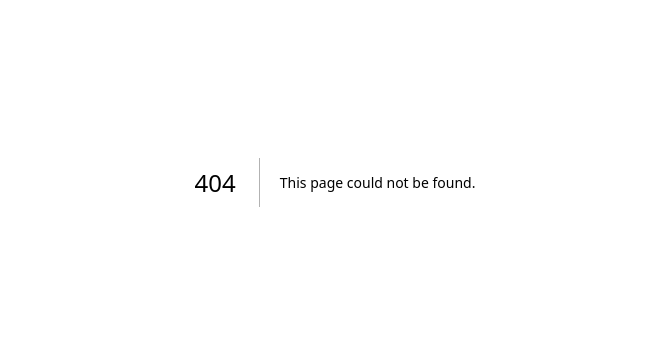
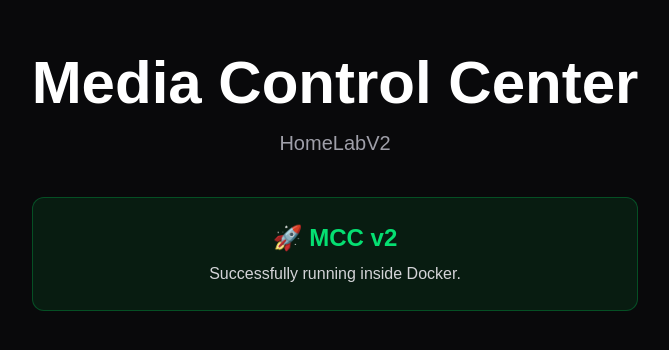
Before and after one commit to Alcyonius/media-control-center, a Next.js app: page / in a window 1280 px wide. Before the commit this address had no page. Shown: the part 218-568 px from the top of the page, without its empty margins (305-974 px from the left). Built offline with nearby package versions, Linux system fonts and the light colour scheme.

Commit message:
Overhaul

```diff
--- a/docker-compose.yml
+++ b/docker-compose.yml
@@ -1,7 +1,7 @@
 services:
-  media-control-center:
+  mcc:
     build: .
-    container_name: media-control-center
+    container_name: mcc
 
     ports:
       - "3002:3000"
--- /dev/null
+++ b/src/app/page.tsx
@@ -0,0 +1,29 @@
+export default function HomePage() {
+  return (
+    <main className="min-h-screen bg-zinc-950 text-white flex items-center justify-center">
+      <div className="text-center space-y-4">
+
+        <h1 className="text-6xl font-bold">
+          Media Control Center
+        </h1>
+
+        <p className="text-zinc-400 text-xl">
+          HomeLabV2
+        </p>
+
+        <div className="mt-10 rounded-xl border border-green-500/30 bg-green-500/10 p-6">
+
+          <h2 className="text-2xl font-semibold text-green-400">
+            🚀 MCC v2
+          </h2>
+
+          <p className="mt-2 text-zinc-300">
+            Successfully running inside Docker.
+          </p>
+
+        </div>
+
+      </div>
+    </main>
+  )
+}
--- a/tsconfig.json
+++ b/tsconfig.json
@@ -3,7 +3,7 @@
     "target": "ES2017",
     "lib": ["dom", "dom.iterable", "esnext"],
     "allowJs": true,
-    "typedRoutes"; false,
+    "typedRoutes": false,
     "skipLibCheck": true,
     "strict": true,
     "noEmit": true,
```
